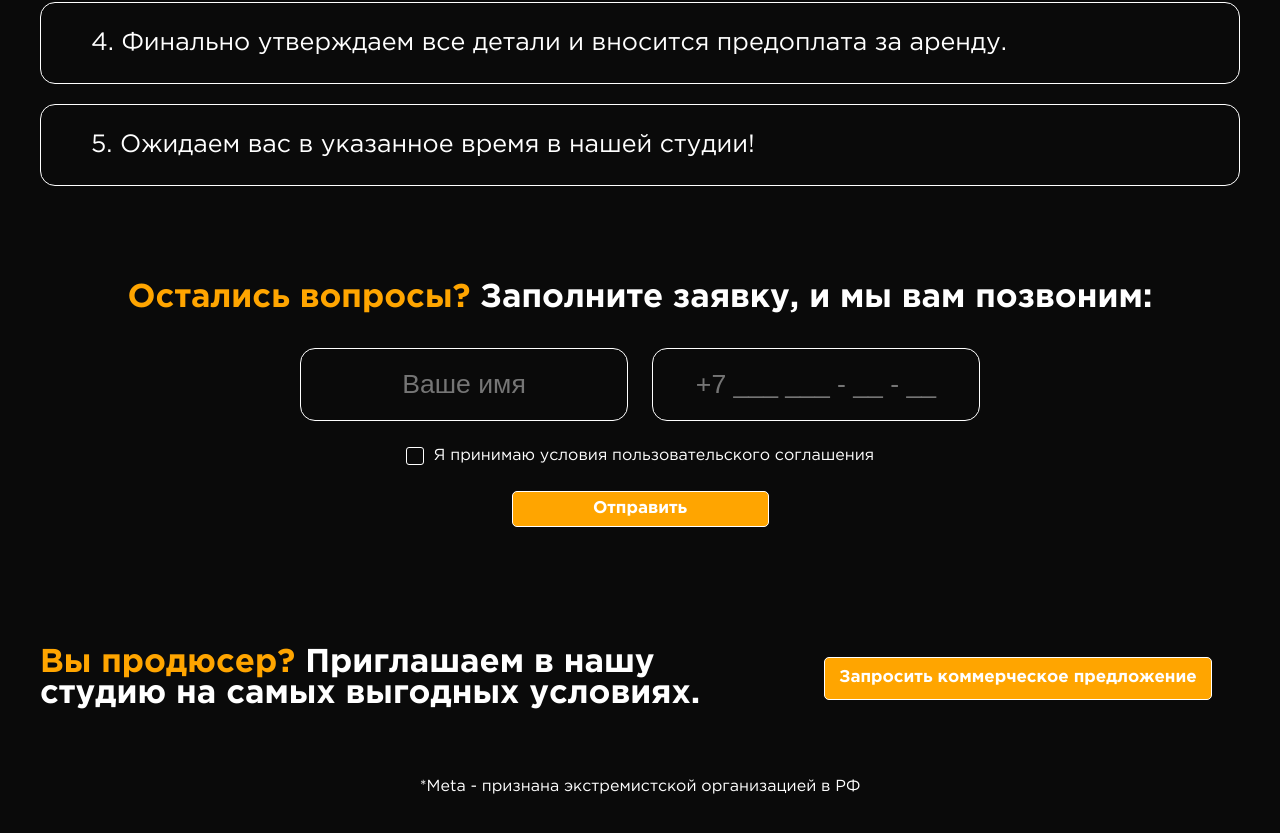
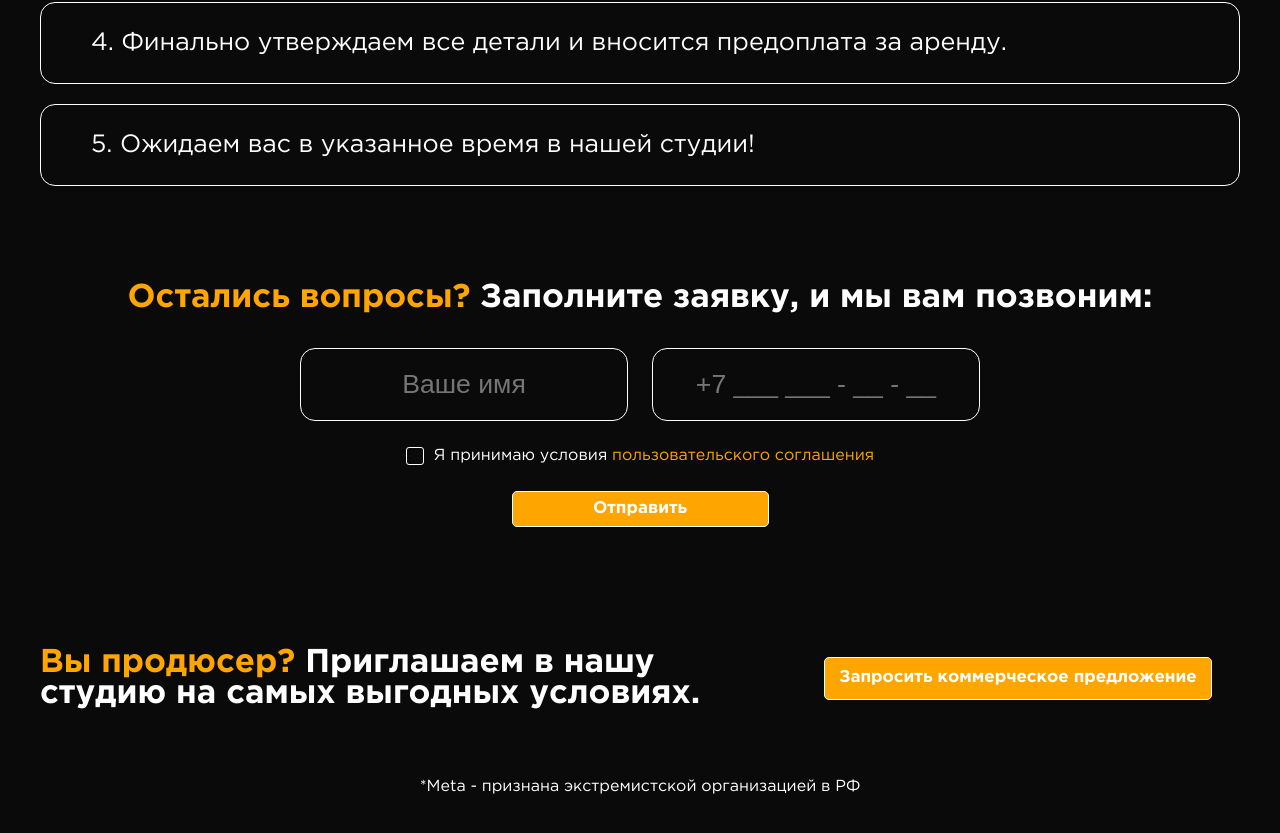
Before and after one commit to noliss/Sunergy-Studio, a plain HTML site: page pages/about.html in a window 1280 px wide. Shown: the part 3504-4337 px from the top of the page. Drawn offline with nearby package versions, Linux system fonts and the light colour scheme; some packages are replaced by stand-ins of ours; a script that the page names is missing; files whose address does not match are found by name.

Commit message:
соглашение

```diff
--- a/css/global.css
+++ b/css/global.css
@@ -338,6 +338,10 @@ h2 span {
   margin: 26px 0;
 }
 
+.form__label a {
+  color: #ffa500;
+}
+
 .form__checkbox + .form__label::before {
   content: "";
   display: inline-block;
--- a/pages/about.html
+++ b/pages/about.html
@@ -277,7 +277,11 @@
           <input id="phone" placeholder="+7 ___ ___ - __ - __" type="text" class="form__input form__input--phone">
         </div>
         <input type="checkbox" id="agree" class="form__checkbox">
-        <label for="agree" class="form__label">Я принимаю условия пользовательского соглашения</label>
+        <label for="agree" class="form__label">Я принимаю условия&nbsp;
+          <a href="../docs/agree.pdf" target="_blank">
+            пользовательского соглашения
+          </a>
+        </label>
         <div class="button form__button">Отправить</div>
       </div>
     </section>
```
Also changed, not shown: index.html (+5 -1 lines), pages/contacts.html (+5 -1 lines), pages/equipment.html (+5 -1 lines), pages/faq.html (+5 -1 lines), pages/produced.html (+5 -1 lines), pages/producers.html (+5 -1 lines), pages/product-broadcast.html (+5 -1 lines), pages/product-interview.html (+5 -1 lines), pages/product-master-class.html (+5 -1 lines), pages/product-meet.html (+5 -1 lines), pages/product-podcast.html (+5 -1 lines), pages/product-producer.html (+5 -1 lines), pages/product-reels.html (+5 -1 lines), pages/product-youtube-show.html (+5 -1 lines), 1 more files, 1 other file.
